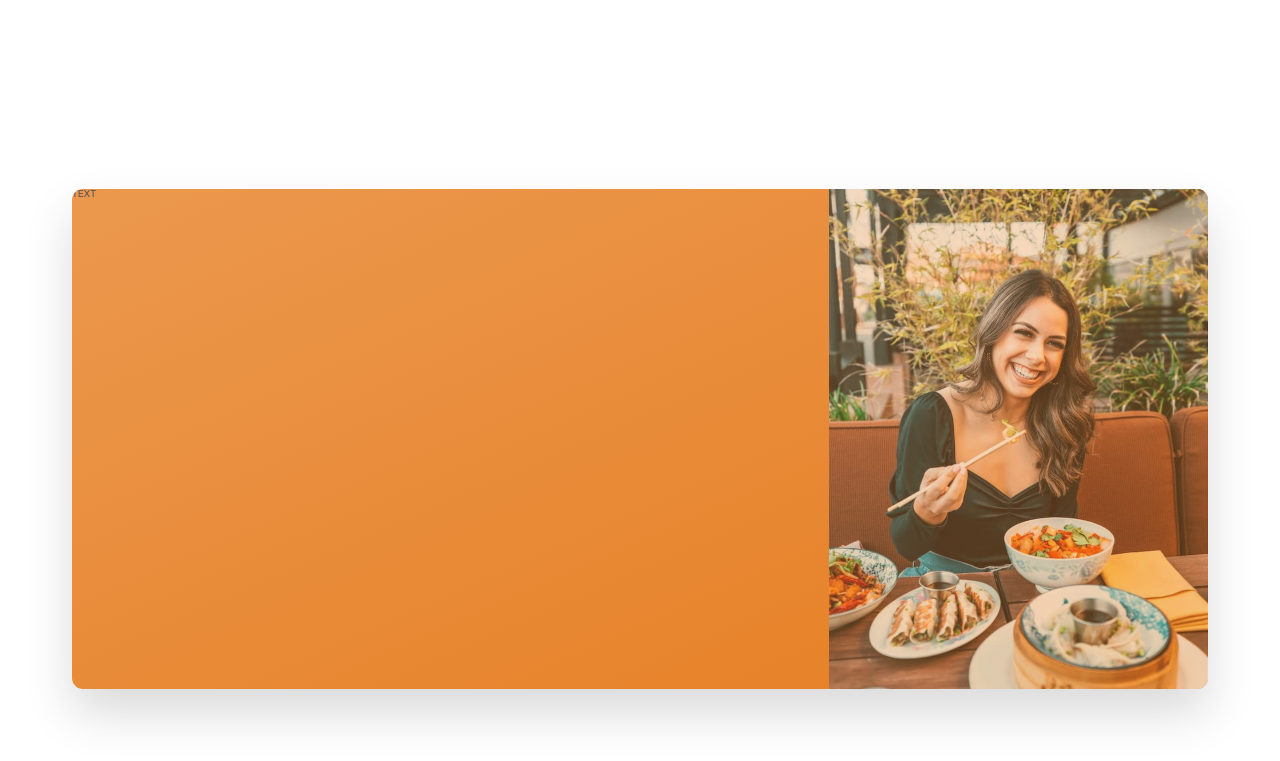
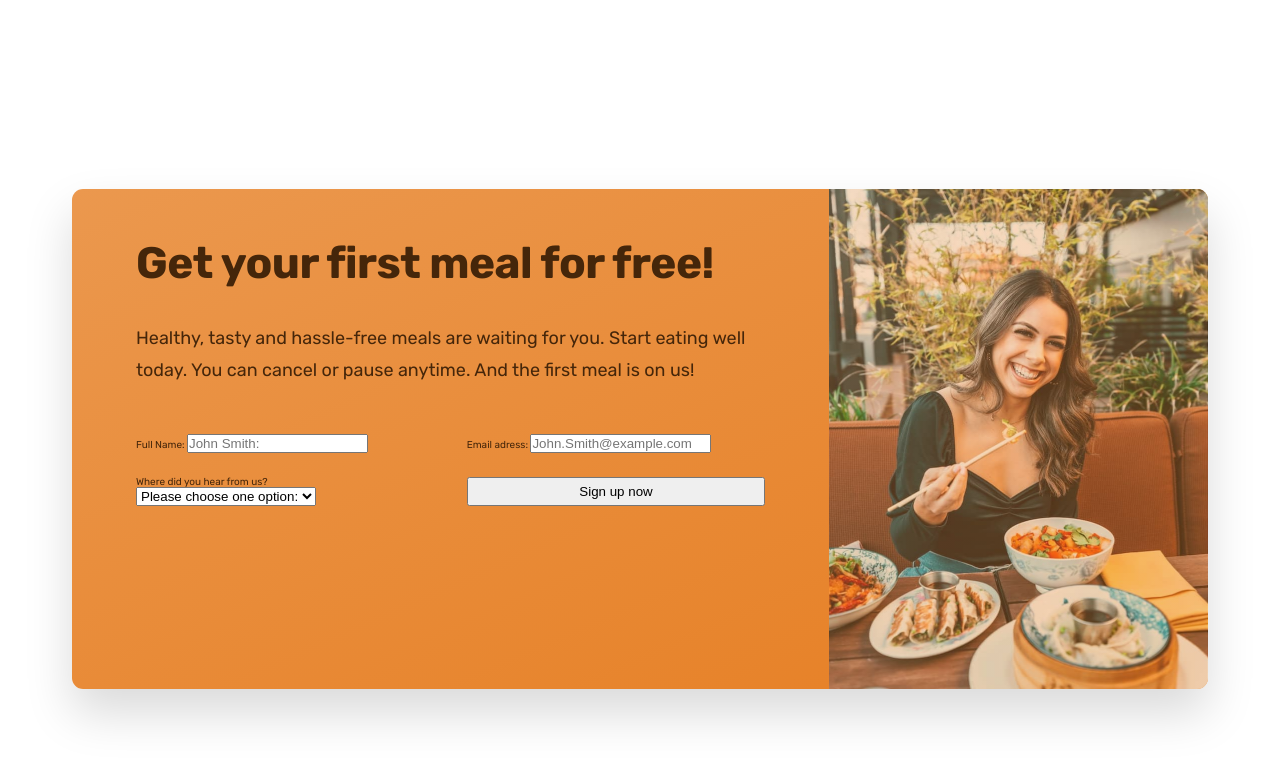
Before and after one commit to VladimirKarin/HTML-CSS-Course, a plain HTML site: page Omnifood/index.html in a window 1280 px wide. Shown: the part 5863-6624 px from the top of the page. Drawn offline with nearby package versions, Linux system fonts and the light colour scheme.

Commit message:
CTA Section: created form component  and added content to it

```diff
--- a/Omnifood/css/style.css
+++ b/Omnifood/css/style.css
@@ -474,6 +474,19 @@
 }
 
 .cta-text-box {
+    padding: 4.8rem 6.4rem 6.4rem 6.4rem;
+    color: #45260a;
+}
+
+.cta .heading-secondary {
+    color: #45260a;
+    margin-bottom: 3.2rem;
+}
+
+.cta-text {
+    font-size: 1.8rem;
+    line-height: 1.8;
+    margin-bottom: 4.8rem;
 }
 
 .cta-img-box {
@@ -486,3 +499,10 @@
     background-size: cover;
     background-position: center;
 }
+
+.cta-form {
+    display: grid;
+    grid-template-columns: 1fr 1fr;
+    column-gap: 3.2rem;
+    row-gap: 2.4rem;
+}
--- a/Omnifood/index.html
+++ b/Omnifood/index.html
@@ -483,7 +483,43 @@
         <section class="section-cta">
             <div class="container">
                 <div class="cta">
-                    <div class="cta-text-box">TEXT</div>
+                    <div class="cta-text-box">
+                        <h2 class="heading-secondary">
+                            Get your first meal for free!
+                        </h2>
+                        <p class="cta-text">
+                            Healthy, tasty and hassle-free meals are waiting for you. Start eating well today.
+                            You can cancel or pause anytime. And the first meal is on us!
+                        </p>
+
+                        <form action="#" class="cta-form">
+                            <div>
+                                <label for="full-name">Full Name:</label>
+                                <input type="text" name="" id="full-name" placeholder="John Smith:" required>
+                            </div>
+
+                            <div>
+                                <label for="email">Email adress:</label>
+                                <input type="email" name="" id="email" placeholder="John.Smith@example.com" required>
+                            </div>
+
+                            <div>
+                                <label for="select-where">Where did you hear from us?</label>
+                                <select name="" id="select-where" required>
+                                    <option value="">Please choose one option:</option>
+                                    <option value="friends">Friends and famile</option>
+                                    <option value="youtube">YouTube videos</option>
+                                    <option value="podcast">Podcast</option>
+                                    <option value="facebook">FaceBook ad</option>
+                                    <option value="other">Others</option>
+                                </select>
+                            </div>
+
+                            <button class="btn">Sign up now</button>
+
+                        </form>
+                    </div>
+
                     <div class="cta-img-box" role="img" aria-label="Woman enjoying food"></div>
                 </div>
             </div>
```
